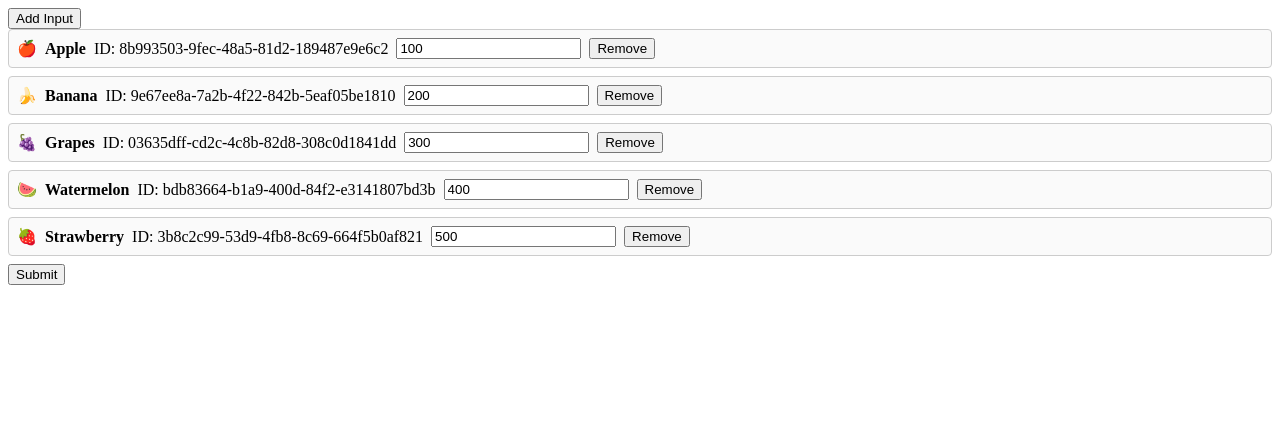
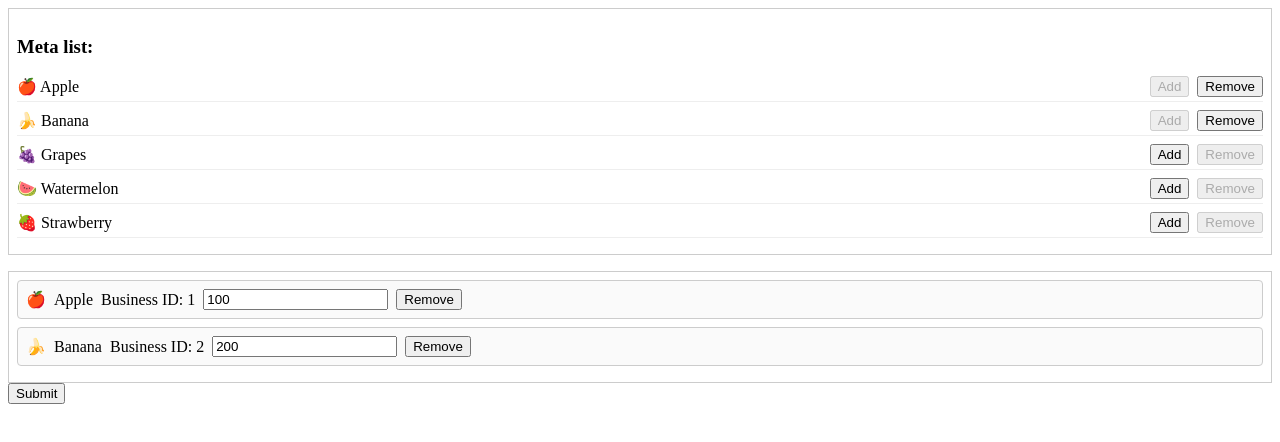
Before and after one commit to fedorovsky/vite-react-ts, a React (Vite) app: page / in a window 1280 px wide. Shown: the top 442 px of the page. Built offline with nearby package versions, Linux system fonts and the light colour scheme.

Commit message:
dnd-metadata-picker

```diff
--- a/src/App.tsx
+++ b/src/App.tsx
@@ -2,14 +2,16 @@ import Default from '@/variants/default.tsx';
 import Move from '@/variants/move.tsx';
 import DnD from '@/variants/dnd.tsx';
 import DndMetadata from '@/variants/dnd-metadata.tsx';
+import DndMetadataPicker from '@/variants/dnd-metadata-picker.tsx';
 
 export default function App() {
   return (
     <div>
       {/*<Default />*/}
       {/*<Move />*/}
-      <DnD />
+      {/*<DnD />*/}
       {/*<DndMetadata />*/}
+      <DndMetadataPicker />
     </div>
   );
 }
--- /dev/null
+++ b/src/variants/dnd-metadata-picker.tsx
@@ -0,0 +1,185 @@
+import * as React from 'react';
+import {
+  useForm,
+  FormProvider,
+  Controller,
+  useFieldArray,
+  useFormContext,
+} from 'react-hook-form';
+
+type InputField = { id: number; amount: number }; // id = бизнес id
+type FormValues = { rewards: InputField[] };
+
+// данные от сервера (для формы)
+const serverInputs: InputField[] = [
+  { id: 1, amount: 100 },
+  { id: 2, amount: 200 },
+];
+
+const meta = [
+  { id: 1, icon: '🍎', title: 'Apple' },
+  { id: 2, icon: '🍌', title: 'Banana' },
+  { id: 3, icon: '🍇', title: 'Grapes' },
+  { id: 4, icon: '🍉', title: 'Watermelon' },
+  { id: 5, icon: '🍓', title: 'Strawberry' },
+];
+
+function MetaPicker({
+  fields,
+  onAdd,
+  onRemove,
+}: {
+  fields: { id: string }[];
+  onAdd: (id: number) => void;
+  onRemove: (id: number) => void;
+}) {
+  const { getValues } = useFormContext<FormValues>();
+
+  const existingBusinessIds = fields.map((_, idx) =>
+    getValues(`rewards.${idx}.id`),
+  );
+
+  return (
+    <div style={{ marginBottom: 16, border: '1px solid #ccc', padding: 8 }}>
+      <h3>Meta list:</h3>
+      {meta.map((item) => {
+        const alreadyAdded = existingBusinessIds.includes(item.id);
+        return (
+          <div
+            key={item.id}
+            style={{
+              display: 'flex',
+              alignItems: 'center',
+              justifyContent: 'space-between',
+              gap: 8,
+              marginBottom: 8,
+              borderBottom: '1px solid #eee',
+              paddingBottom: 4,
+            }}
+          >
+            <span>
+              {item.icon} {item.title}
+            </span>
+            <div style={{ display: 'flex', gap: 8 }}>
+              <button
+                type="button"
+                onClick={() => onAdd(item.id)}
+                disabled={alreadyAdded}
+              >
+                Add
+              </button>
+              <button
+                type="button"
+                onClick={() => onRemove(item.id)}
+                disabled={!alreadyAdded}
+              >
+                Remove
+              </button>
+            </div>
+          </div>
+        );
+      })}
+    </div>
+  );
+}
+
+export default function DndMetadataPicker() {
+  const methods = useForm<FormValues>({
+    defaultValues: { rewards: [] },
+  });
+
+  const { control, handleSubmit, reset, getValues } = methods;
+
+  const { fields, append, remove, move } = useFieldArray({
+    control,
+    name: 'rewards',
+  });
+
+  const [dragIndex, setDragIndex] = React.useState<number | null>(null);
+
+  React.useEffect(() => {
+    reset({ rewards: serverInputs });
+  }, [reset]);
+
+  const onSubmit = (data: FormValues) => {
+    console.log('Form Data:', data);
+  };
+
+  return (
+    <FormProvider {...methods}>
+      <form onSubmit={handleSubmit(onSubmit)}>
+        <MetaPicker
+          fields={fields}
+          onAdd={(id) => append({ id, amount: 0 })}
+          onRemove={(id) => {
+            const index = fields.findIndex(
+              (_, idx) => getValues(`rewards.${idx}.id`) === id,
+            );
+            if (index !== -1) remove(index);
+          }}
+        />
+
+        <div style={{ border: '1px solid #ccc', padding: 8 }}>
+          {fields.map((field, index) => {
+            const businessId = getValues(`rewards.${index}.id`);
+            const extra = meta.find((m) => m.id === businessId);
+
+            return (
+              <div
+                key={field.id} // внутренний id useFieldArray
+                style={{
+                  marginBottom: 8,
+                  padding: 8,
+                  border: '1px solid #ccc',
+                  borderRadius: 4,
+                  background: '#fafafa',
+                  display: 'flex',
+                  alignItems: 'center',
+                  gap: '8px',
+                }}
+                draggable
+                onDragStart={(e) => {
+                  setDragIndex(index);
+                  e.dataTransfer.effectAllowed = 'move';
+                }}
+                onDragOver={(e) => {
+                  e.preventDefault();
+                  e.dataTransfer.effectAllowed = 'move';
+                }}
+                onDrop={() => {
+                  if (dragIndex !== null && dragIndex !== index) {
+                    move(dragIndex, index);
+                  }
+                  setDragIndex(null);
+                }}
+              >
+                {extra && (
+                  <>
+                    <span>{extra.icon}</span>
+                    <span>{extra.title}</span>
+                  </>
+                )}
+
+                <span>Business ID: {businessId}</span>
+
+                <Controller
+                  name={`rewards.${index}.amount`}
+                  control={control}
+                  render={({ field }) => (
+                    <input type="text" {...field} placeholder="Amount" />
+                  )}
+                />
+
+                <button type="button" onClick={() => remove(index)}>
+                  Remove
+                </button>
+              </div>
+            );
+          })}
+        </div>
+
+        <button type="submit">Submit</button>
+      </form>
+    </FormProvider>
+  );
+}
```
